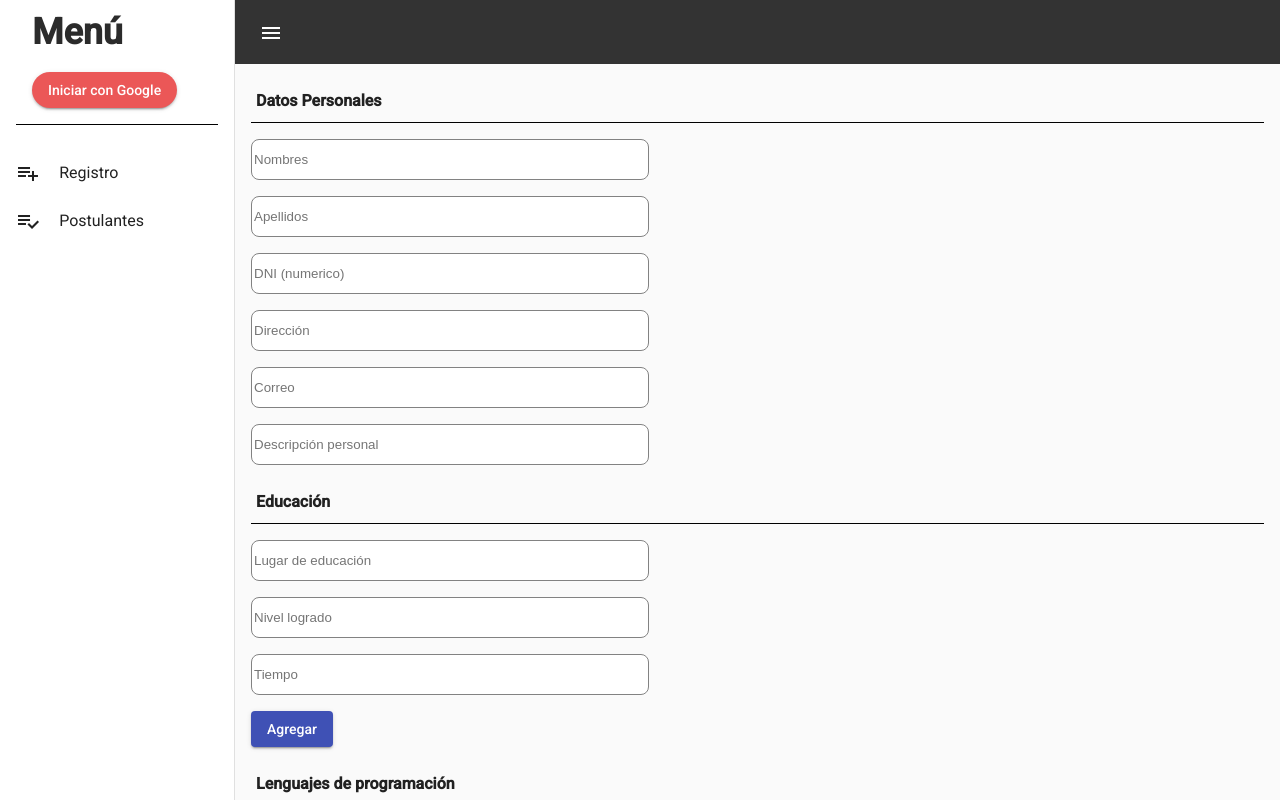
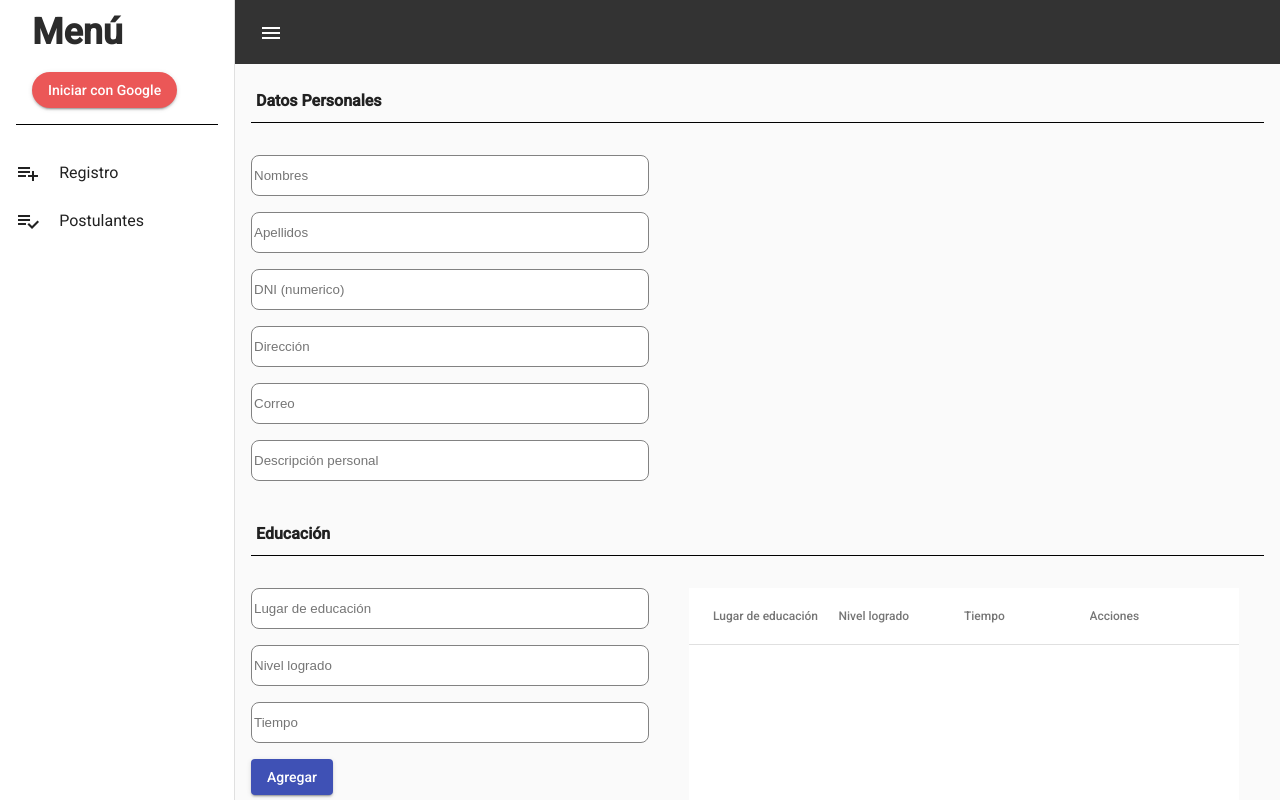
Before and after one commit to earlhansg/dynamic-forms, an Angular app: page /main/register in a window 1280 px wide. Built offline with nearby package versions, Linux system fonts and the light colour scheme.

Commit message:
#8 Add Dynamic Table Component

```diff
--- a/src/app/dashboard/register/container/register.component.html
+++ b/src/app/dashboard/register/container/register.component.html
@@ -5,18 +5,20 @@
     </div>
     <!-- end of .container -->
   </app-form>
-  <app-form [props]="educations">
+  <app-form [props]="educations" *ngIf="(formService.eductions$ | async) as education">
     <div class="container" fxLayout="row" fxLayoutAlign="start center">
       <h3>Educación</h3>
     </div>
     <!-- end of .container -->
     <button mat-raised-button color="primary">Agregar</button>
+    <app-table [dataSource]="education" [displayedColumns]="['place', 'level', 'duration', 'action']"></app-table>
   </app-form>
-  <app-form [props]="languages">
+  <app-form [props]="languages" *ngIf="(formService.languages$ | async) as language">
     <div class="container" fxLayout="row" fxLayoutAlign="start center">
       <h3>Lenguajes de programación</h3>
     </div>
     <!-- end of .container -->
     <button mat-raised-button color="primary">Agregar</button>
+    <app-table [dataSource]="language" [displayedColumns]="['language', 'level', 'duration', 'action']"></app-table>
   </app-form>
 </div>
--- a/src/app/dashboard/register/container/register.component.ts
+++ b/src/app/dashboard/register/container/register.component.ts
@@ -16,6 +16,7 @@ export class RegisterComponent implements OnInit, AfterViewInit {
   @ViewChild('personalForm') personalForm: FormComponent;
 
   educationFormValues$: Observable<any>;
+  dataSource$: Observable<any>;
 
   personalData = personalData;
   educations = educations;
--- a/src/app/dashboard/register/service/form.service.ts
+++ b/src/app/dashboard/register/service/form.service.ts
@@ -4,7 +4,7 @@ import { BehaviorSubject } from 'rxjs';
 
 
 // tslint:disable-next-line: class-name
-interface form {
+export interface form {
   place?: string;
   language?: string;
   level: string;
--- a/src/app/shared/components/form/form.component.html
+++ b/src/app/shared/components/form/form.component.html
@@ -1,5 +1,6 @@
+<ng-content select="div"></ng-content>
+<div fxLayout="row">
   <div class="form">
-  <ng-content select="div"></ng-content>
     <form [formGroup]="form" (ngSubmit)="submit()">
       <div *ngFor="let prop of formProps">
         <div [ngSwitch]="prop.type">
@@ -32,3 +33,5 @@
     <!-- end of form  -->
   </div>
   <!-- end of .form  -->
+  <ng-content select="app-table"></ng-content>
+</div>
--- a/src/app/shared/components/form/form.component.scss
+++ b/src/app/shared/components/form/form.component.scss
@@ -11,7 +11,10 @@
 
 }
 
-form { margin: 1rem 1rem 1rem 1rem; }
+form {
+  margin: 1rem 1rem 1rem 1rem;
+  position: relative;
+}
 
 .form-container {
   margin-bottom: 1rem;
@@ -24,3 +27,7 @@ form { margin: 1rem 1rem 1rem 1rem; }
   }
 
 }
+
+:host ::ng-deep app-table {
+  margin: 1rem 1.5rem;
+}
--- a/src/app/shared/components/form/form.component.ts
+++ b/src/app/shared/components/form/form.component.ts
@@ -9,7 +9,7 @@ import { FormService } from 'src/app/dashboard/register/service/form.service';
   selector: 'app-form',
   templateUrl: './form.component.html',
   styleUrls: ['./form.component.scss'],
-  changeDetection: ChangeDetectionStrategy.OnPush,
+  changeDetection: ChangeDetectionStrategy.OnPush
 })
 export class FormComponent implements OnChanges {
 
--- a/src/app/shared/components/index.ts
+++ b/src/app/shared/components/index.ts
@@ -1,7 +1,9 @@
 import { SideNavComponent } from './side-nav/side-nav.component';
 import { FormComponent } from './form/form.component';
+import { TableComponent } from './table/table.component';
 
 export const components: any[] = [
   SideNavComponent,
-  FormComponent
+  FormComponent,
+  TableComponent
 ];
--- /dev/null
+++ b/src/app/shared/components/table/table.component.html
@@ -0,0 +1,20 @@
+<div class="table-container">
+  <mat-table [dataSource]="dataSource" multiTemplateDataRows>
+    <!-- COLUMNS AND ROWS-->
+    <ng-container *ngFor="let key of displayedColumns" [matColumnDef]="key">
+      <mat-header-cell *matHeaderCellDef>{{ translation[key] }}</mat-header-cell>
+
+      <mat-cell *matCellDef="let element; let i = dataIndex">
+        <ng-container *ngIf="!!element[key]; else icon">
+          {{element[key]}}
+        </ng-container>
+        <ng-template #icon>
+          <mat-icon>more_vert</mat-icon>
+        </ng-template>
+      </mat-cell>
+    </ng-container>
+
+    <mat-header-row *matHeaderRowDef="displayedColumns"></mat-header-row>
+    <mat-row *matRowDef="let row; columns: displayedColumns;"></mat-row>
+  </mat-table>
+</div>
--- /dev/null
+++ b/src/app/shared/components/table/table.component.scss
@@ -0,0 +1,10 @@
+
+.table-container {
+  overflow-y: scroll;
+  height: 300px;
+}
+
+mat-table {
+  width: 550px;
+  height: 100%;
+}
--- /dev/null
+++ b/src/app/shared/components/table/table.component.ts
@@ -0,0 +1,31 @@
+import { Component, OnInit, ChangeDetectionStrategy, Input } from '@angular/core';
+
+
+@Component({
+  selector: 'app-table',
+  templateUrl: './table.component.html',
+  styleUrls: ['./table.component.scss'],
+  changeDetection: ChangeDetectionStrategy.OnPush,
+})
+
+export class TableComponent implements OnInit {
+
+  @Input()
+  dataSource: any;
+
+  @Input()
+  displayedColumns: string[];
+
+  translation: any = {
+    place: 'Lugar de educación',
+    language: 'Lenguaje',
+    level: 'Nivel logrado',
+    duration: 'Tiempo',
+    action: 'Acciones'
+  };
+
+
+  constructor() { }
+
+  ngOnInit(): void { }
+}
--- a/src/app/shared/dependencies/shared-materials.ts
+++ b/src/app/shared/dependencies/shared-materials.ts
@@ -3,6 +3,7 @@ import { MatSidenavModule } from '@angular/material/sidenav';
 import { MatButtonModule } from '@angular/material/button';
 import { MatListModule } from '@angular/material/list';
 import { MatIconModule } from '@angular/material/icon';
+import { MatTableModule } from '@angular/material/table';
 import { OverlayModule } from '@angular/cdk/overlay';
 import { ScrollingModule } from '@angular/cdk/scrolling';
 
@@ -12,6 +13,7 @@ export const materials = [
   MatButtonModule,
   MatListModule,
   MatIconModule,
+  MatTableModule,
   OverlayModule,
   ScrollingModule
 ];
```
Lines whose indentation alone changed are shown as unchanged.
